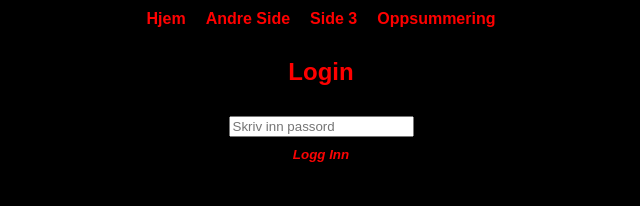
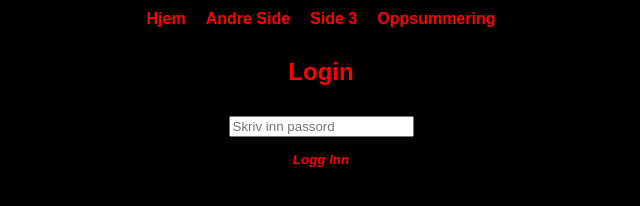
Before and after one commit to ForWork-E/oppgave-all, a website: page index.html in a window 1280 px wide. Shown: the full height of the page, 319-959 px from the left. Drawn offline with Linux system fonts and the light colour scheme; files whose address does not match are found by name.

Commit message:
Good Day

```diff
--- a/index.html
+++ b/index.html
@@ -26,7 +26,7 @@
         <form id="loginForm" onsubmit="return validatePassword(event)">
             <input type="password" id="password" placeholder="Skriv inn passord" required>
 
-            <center><button type="submit" styles="padding 5px"><strong><em>Logg Inn</em></strong></button></center>
+            <center style="margin: 5px; height: 5px;"><button type="submit"><strong><em>Logg Inn</em></strong></button></center>
         </form>
         <p id="loginMessage" style="color: red;"></p>
     </section>
```
